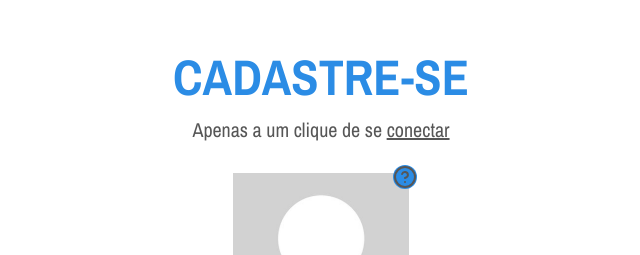
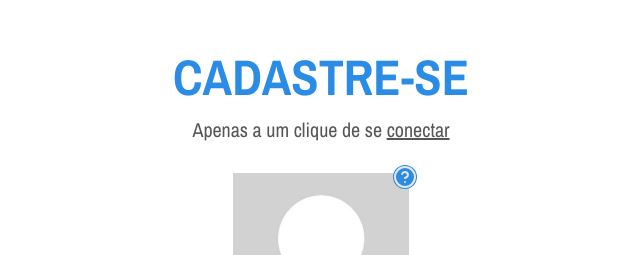
Before and after one commit to vmleroy/ihc-cefet, a React app in the folder frontend/: page /register in a window 1280 px wide. Shown: the part 113-368 px from the top of the page, without its empty margins (319-959 px from the left). Built offline with nearby package versions, Linux system fonts and the light colour scheme; a web font is replaced by a local one.

Commit message:
alteracao no icone

```diff
--- a/frontend/src/pages/Register/Register.jsx
+++ b/frontend/src/pages/Register/Register.jsx
@@ -24,7 +24,7 @@ export const Register = () => {
         </div>
         <div className="flex w-full flex-col items-center justify-center gap-5">
           <div className="relative w-1/5">
-            <div className="absolute right-0 rounded-full bg-light-primary">
+            <div className="absolute right-0 rounded-full bg-light-primary text-light-inputFill dark:text-dark-inputFill">
               <Icon.HelpCircle size={24} />
             </div>
             <img src={avatar} alt="logo" className="object-contain p-2" />
```
